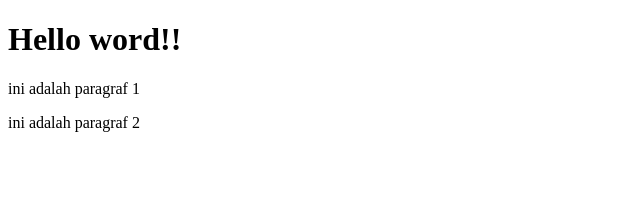
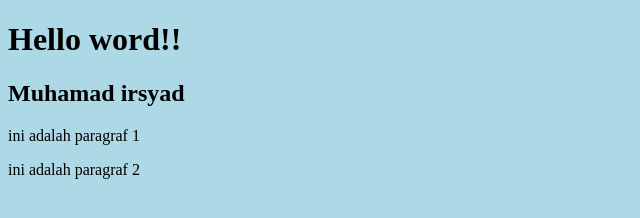
Before and after one commit to Irsyad-muhamad/coba_itw, a plain HTML site: page index.html in a window 1280 px wide. Shown: the whole page, without its empty margins (0-640 px from the left). Drawn offline with Linux system fonts and the light colour scheme.

Commit message:
menambahkan h2

```diff
--- a/index.html
+++ b/index.html
@@ -2,9 +2,11 @@
 <html lang="en">
 <head>
     <title>coba git</title>
+    <link rel="stylesheet" type="text/css" href="style.css">
 </head>
 <body>
     <h1>Hello word!!</h1>
+    <h2>Muhamad irsyad</h2>
     <p>ini adalah paragraf 1</p>
     <p>ini adalah paragraf 2</p>
 
--- /dev/null
+++ b/style.css
@@ -0,0 +1,3 @@
+body{
+    background-color: lightblue;
+}
```
